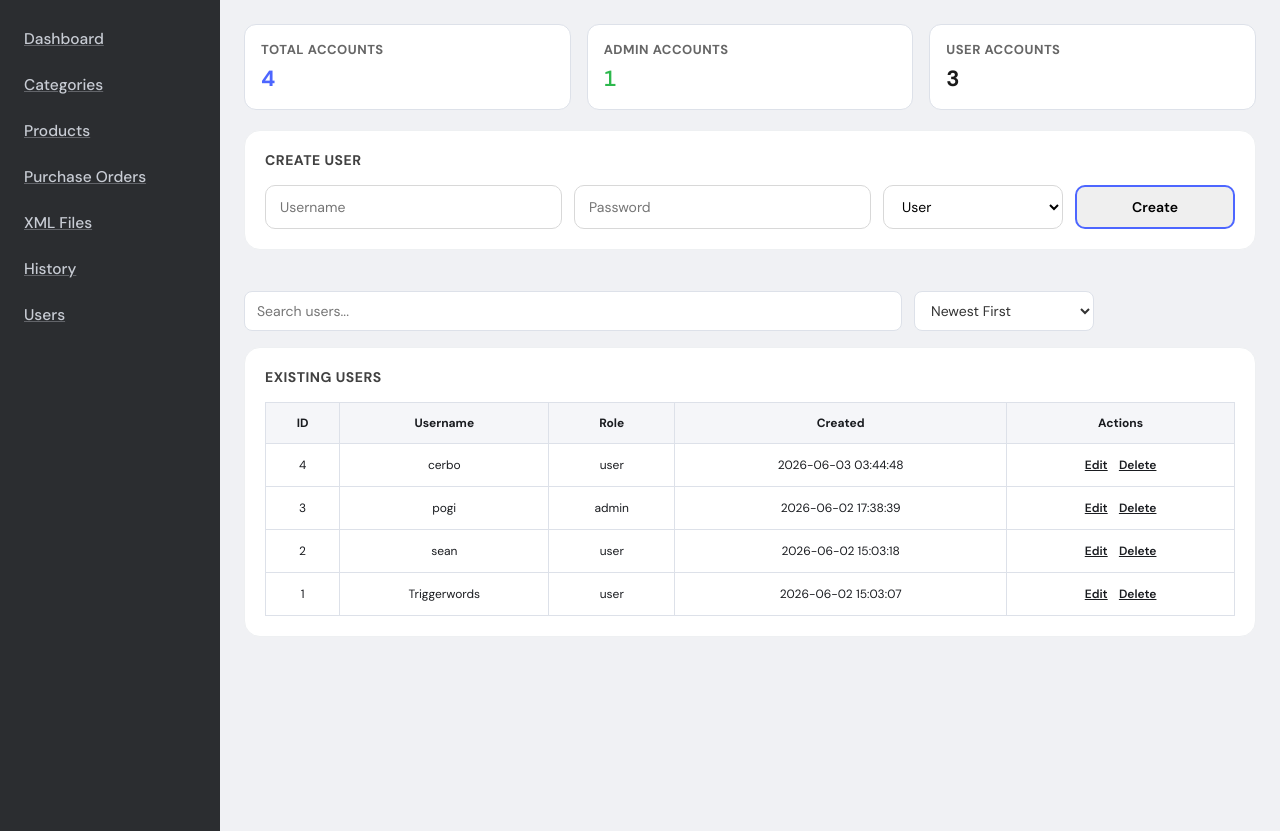
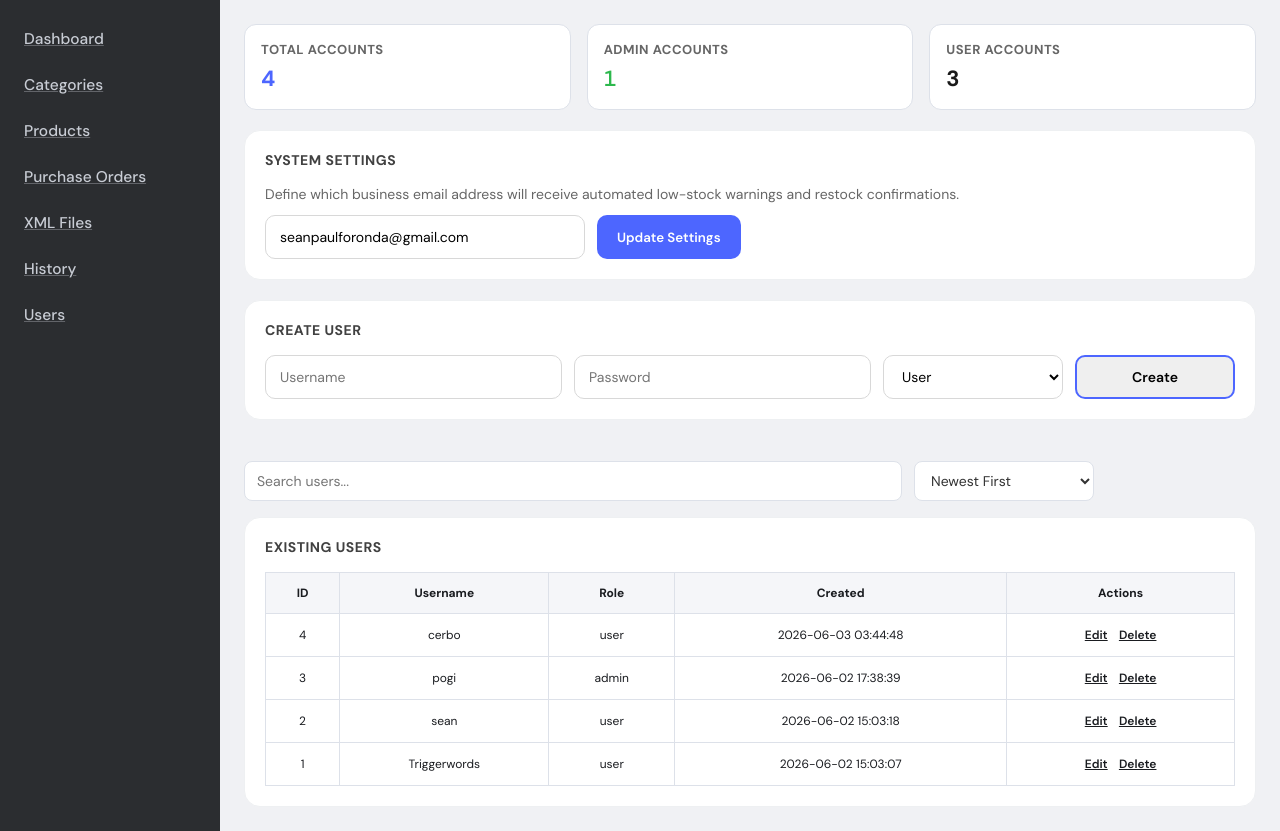
Before and after one commit to itszshinnn/pos-inventory-system, a PHP site: page /inventory/Inventory_frontend/users.php in a window 1280 px wide. Shown: the part 56-887 px from the top of the page. Run offline with PHP 8.4, Linux system fonts and the light colour scheme; a user stored in the database is signed in; data comes from the database, SQL or seed files in the repository; tables that the repository leaves empty or names only in its code hold one stand-in row (values such as "Sample post"); some libraries are stand-ins or nearby versions.

Commit message:
Added custom email notification settings

```diff
--- /dev/null
+++ b/Inventory_backend/api_settings.php
@@ -0,0 +1,58 @@
+<?php
+session_start();
+header('Content-Type: application/json');
+
+require '../Database/Database.php';
+$database = new Database();
+$pdo = $database->getConnection();
+
+if (!isset($_SESSION['user_id']) || $_SESSION['role'] !== 'admin') {
+    http_response_code(403);
+    echo json_encode(['error' => 'Access denied.']);
+    exit;
+}
+
+$method = $_SERVER['REQUEST_METHOD'];
+$input = json_decode(file_get_contents('php://input'), true);
+
+switch ($method) {
+    case 'GET':
+        try {
+            $stmt = $pdo->prepare("SELECT setting_value FROM system_settings WHERE setting_key = 'admin_alert_email'");
+            $stmt->execute();
+            $email = $stmt->fetchColumn() ?: 'seanpaulforonda@gmail.com';
+            echo json_encode(['admin_alert_email' => $email]);
+        } catch (Exception $e) {
+            http_response_code(500);
+            echo json_encode(['error' => $e->getMessage()]);
+        }
+        break;
+
+    case 'POST':
+    case 'PUT':
+        $email = trim($input['admin_alert_email'] ?? '');
+
+        if (!filter_var($email, FILTER_VALIDATE_EMAIL)) {
+            http_response_code(400);
+            echo json_encode(['error' => 'Please provide a valid email address.']);
+            exit;
+        }
+
+        try {
+            $stmt = $pdo->prepare("
+                INSERT INTO system_settings (setting_key, setting_value)
+                VALUES ('admin_alert_email', ?)
+                ON DUPLICATE KEY UPDATE setting_value = ?
+            ");
+            $stmt->execute([$email, $email]);
+            echo json_encode(['success' => true, 'message' => 'Notification email updated successfully.']);
+        } catch (Exception $e) {
+            http_response_code(500);
+            echo json_encode(['error' => 'Failed to update settings: ' . $e->getMessage()]);
+        }
+        break;
+
+    default:
+        http_response_code(405);
+        echo json_encode(['error' => 'Method not allowed']);
+}
--- a/Inventory_frontend/users.php
+++ b/Inventory_frontend/users.php
@@ -495,6 +495,16 @@ try {
                 </div>
             <?php endif; ?>
 
+            <div class="dashboard-section" style="margin-bottom: 20px;">
+                <div class="section-title">System Settings</div>
+                <p style="color: #666; margin-bottom: 12px; font-size: 14px;">Define which business email address will receive automated low-stock warnings and restock confirmations.</p>
+
+                <div style="display: flex; gap: 12px; align-items: center;">
+                    <input type="email" id="settingAlertEmail" placeholder="manager@company.com" style="height: 44px; border: 1.5px solid #d8d8d8; border-radius: 10px; padding: 0 14px; font-size: 14px; width: 320px; outline:none;" />
+                    <button type="button" onclick="saveAlertEmailSetting()" style="height: 44px; padding: 0 20px; background: #4d66ff; color: white; border: none; border-radius: 10px; font-weight: 600; cursor: pointer;">Update Settings</button>
+                </div>
+            </div>
+
             <div class="dashboard-section create-user-card">
 
                 <div class="section-title">
@@ -629,6 +639,46 @@ try {
                 const allUsers = <?= json_encode($users) ?>;
                 const currentUserId = <?= $_SESSION['user_id'] ?>;
 
+                async function fetchAlertEmailSetting() {
+                    try {
+                        const response = await fetch('../Inventory_backend/api_settings.php');
+                        const data = await response.json();
+                        if (data.admin_alert_email) {
+                            document.getElementById('settingAlertEmail').value = data.admin_alert_email;
+                        }
+                    } catch (err) {
+                        console.error("Failed to load email configurations:", err);
+                    }
+                }
+
+                async function saveAlertEmailSetting() {
+                    const emailVal = document.getElementById('settingAlertEmail').value.trim();
+                    if (!emailVal) return alert("Please enter an email address.");
+
+                    try {
+                        const response = await fetch('../Inventory_backend/api_settings.php', {
+                            method: 'POST',
+                            headers: {
+                                'Content-Type': 'application/json'
+                            },
+                            body: JSON.stringify({
+                                admin_alert_email: emailVal
+                            })
+                        });
+                        const data = await response.json();
+
+                        if (data.success) {
+                            alert("System notification settings updated successfully!");
+                        } else {
+                            alert(data.error || "An integration error occurred.");
+                        }
+                    } catch (err) {
+                        alert("Unable to reach configuration servers.");
+                    }
+                }
+
+                fetchAlertEmailSetting();
+
                 function openEdit(id, username, role) {
 
                     document.getElementById('editId').value = id;
@@ -749,7 +799,7 @@ try {
                 }
                 filterUserTable();
             </script>
-  <?php require_once 'stock_alert.php'; ?>
+            <?php require_once 'stock_alert.php'; ?>
 </body>
 
 </html>
```
Also changed, not shown: MailService.php (+22 -5 lines).
